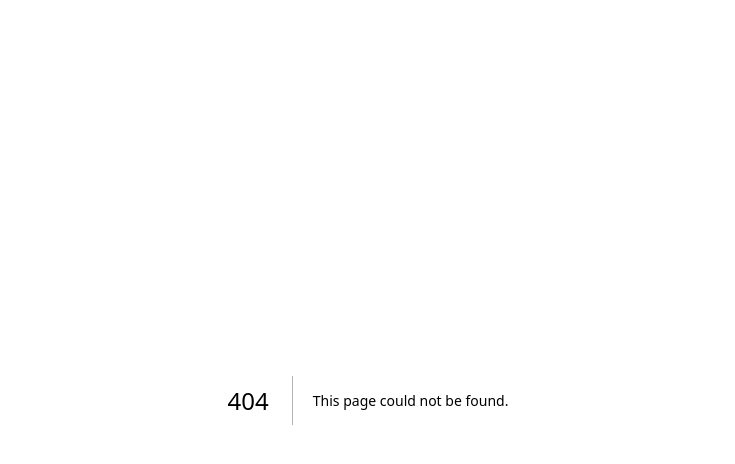
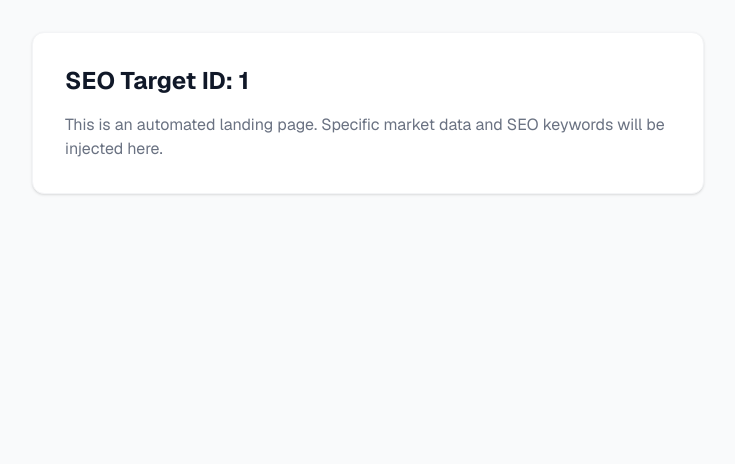
Before and after one commit to selbyyy/wc26-tracker, a Next.js app: page /market/1 in a window 1280 px wide. Before the commit this address had no page. Shown: the top 464 px of the page, without its empty margins (272-1007 px from the left). Built offline with nearby package versions, Linux system fonts and the light colour scheme.

Commit message:
add dynamic SEO route template

```diff
--- /dev/null
+++ b/app/market/[slug]/page.tsx
@@ -0,0 +1,16 @@
+// app/market/[slug]/page.tsx
+export default async function MarketDetail({ params }: { params: { slug: string } }) {
+  // 这里的 slug 变量，就是未来自动生成的无数个长尾网址
+  return (
+    <main className="min-h-screen bg-gray-50 p-8 font-sans">
+      <div className="max-w-2xl mx-auto bg-white p-8 rounded-xl shadow-sm border border-gray-100">
+        <h1 className="text-2xl font-bold text-gray-900 mb-4">
+          SEO Target ID: {params.slug}
+        </h1>
+        <p className="text-gray-500">
+          This is an automated landing page. Specific market data and SEO keywords will be injected here.
+        </p>
+      </div>
+    </main>
+  );
+}
```
